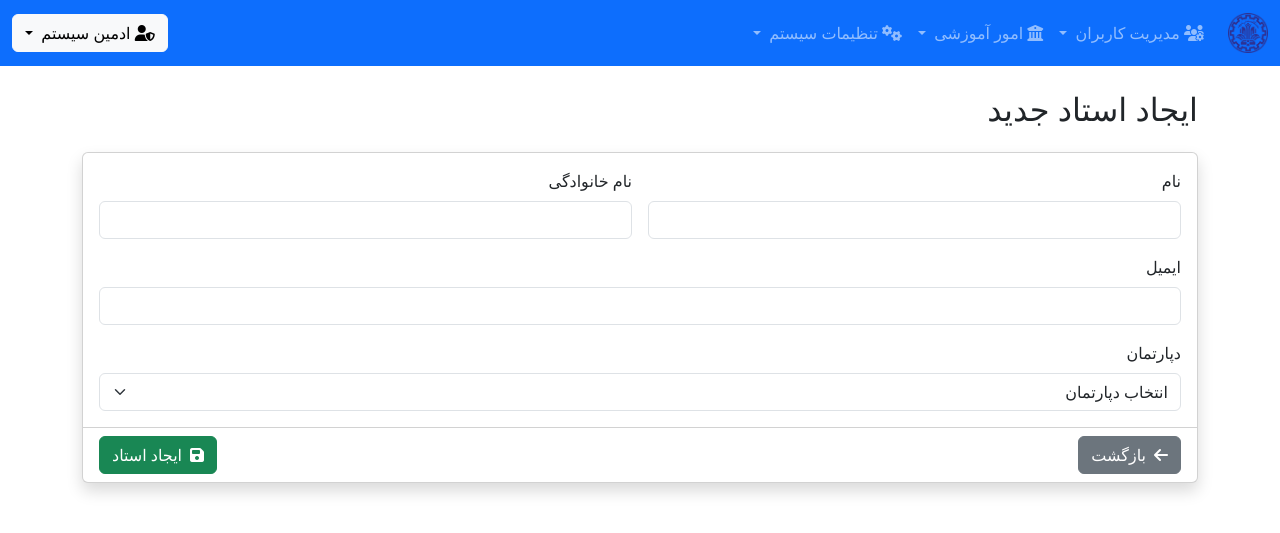
After one commit to aradataei/Course-Management-Software-Sharif-UT-IE-AP-Project, a Django app: page /manager/professors/create/ in a window 1280 px wide. The commit adds this page. Shown: the top 533 px of the page. Run offline with Django 5.2, Linux system fonts and the light colour scheme; a user stored in the database is signed in; data comes from the database, SQL or seed files in the repository; both versions use the stored data as it was after the commit.

Commit message:
add function for professors and departments and classes

```diff
--- a/appCourseWare/adminViews.py
+++ b/appCourseWare/adminViews.py
@@ -94,6 +94,45 @@ def professor_list_view(request):
     return render(request, 'manager/professor_list.html', {'professors': professors})
 
 @staff_member_required
+def professor_create_view(request):
+    try:
+        departments = Department.objects.all()
+        if request.method == 'POST':
+            # Validate required fields
+            first_name = request.POST.get('first_name')
+            last_name = request.POST.get('last_name')
+            email = request.POST.get('email')
+            department_id = request.POST.get('department')
+
+            if not all([first_name, last_name, email, department_id]):
+                raise ValidationError("لطفا تمام فیلدهای ضروری را پر کنید")
+
+            # Check email uniqueness
+            if Professor.objects.filter(email=email).exists():
+                raise ValidationError("این ایمیل قبلاً ثبت شده است")
+
+            department = Department.objects.get(pk=department_id)
+
+            # Create professor
+            professor = Professor.objects.create(
+                first_name=first_name,
+                last_name=last_name,
+                email=email,
+                department=department
+            )
+
+            messages.success(request, 'استاد جدید با موفقیت ایجاد شد')
+            return redirect('professor_list_view')
+
+        return render(request, 'manager/create_professor.html', {
+            'departments': departments
+        })
+
+    except Exception as e:
+        messages.error(request, f'خطا در ایجاد استاد: {str(e)}')
+        return redirect('professor_list_view')
+
+@staff_member_required
 def professor_edit_view(request, pk):
     """ویرایش اطلاعات استاد"""
     professor = get_object_or_404(Professor, pk=pk)
@@ -150,11 +189,48 @@ def department_edit_view(request, pk=None):
 
     return render(request, 'manager/edit_department.html', {'department': department})
 
+@staff_member_required
+def department_delete_view(request, pk):
+    try:
+        department = Department.objects.get(pk=pk)
+        if request.method == 'POST':
+            department.delete()
+            messages.success(request, 'دپارتمان با موفقیت حذف شد')
+            return redirect('department_list_view')
+        return render(request, 'manager/confirm_delete.html', {
+            'object': department,
+            'title': 'حذف دپارتمان',
+            'back_url': reverse('department_list_view')
+        })
+    except Department.DoesNotExist:
+        messages.error(request, 'دپارتمان مورد نظر یافت نشد')
+        return redirect('department_list_view')
+
 # ------------------------ مدیریت کلاس‌ها --------------------------
 @staff_member_required
 def classroom_list_view(request):
     classrooms = Classroom.objects.select_related('department').all()
     return render(request, 'manager/classroom_list.html', {'classrooms': classrooms})
+
+@staff_member_required
+def classroom_create_view(request):
+    if request.method == 'POST':
+        classroom_name = request.POST.get('classroom_name')
+        department_id = request.POST.get('department_id')
+        try:
+            classroom = Classroom.objects.create(
+                classroom_name=classroom_name,
+                department_id=department_id
+            )
+            messages.success(request, 'کلاس با موفقیت ایجاد شد.')
+            return redirect('classroom_list_view')
+        except Exception as e:
+            messages.error(request, f'خطا در ایجاد کلاس: {str(e)}')
+    departments = Department.objects.all()
+    return render(request, 'manager/edit_classroom.html', {
+        'departments': departments,
+        'classroom': None
+    })
 
 @staff_member_required
 def classroom_edit_view(request, pk=None):
@@ -186,6 +262,20 @@ def classroom_edit_view(request, pk=None):
         'classroom': classroom,
         'departments': departments
     })
+
+@staff_member_required
+def classroom_delete_view(request, pk):
+    classroom = get_object_or_404(Classroom, pk=pk)
+    if request.method == 'POST':
+        try:
+            classroom.delete()
+            messages.success(request, 'کلاس با موفقیت حذف شد.')
+        except Exception as e:
+            messages.error(request, f'خطا در حذف کلاس: {str(e)}')
+        return redirect('classroom_list_view')
+
+    # اگر متد POST نبود یعنی کاربر هنوز فرم تایید را نفرستاده
+    return render(request, 'manager/confirm_delete.html', {'object': classroom, 'type': 'کلاس'})
 
 # ------------------------ مدیریت پیشنیازها --------------------------
 @staff_member_required
--- a/appCourseWare/models.py
+++ b/appCourseWare/models.py
@@ -151,11 +151,17 @@ class Student(models.Model):
 
 
 class Department(models.Model):
-    department_name = models.CharField(max_length=100)
+    department_name = models.CharField(
+        max_length=100,
+        unique=True,
+        verbose_name='نام دپارتمان',
+        error_messages={
+            'unique': 'این نام دپارتمان قبلاً ثبت شده است'
+        }
+    )
 
     def __str__(self):
         return self.department_name
-
 
 
 
--- a/appCourseWare/templates/manager/base.html
+++ b/appCourseWare/templates/manager/base.html
@@ -77,10 +77,10 @@
                             <ul class="dropdown-menu">
                                 <li><a class="dropdown-item" href="{% url 'classroom_list_view' %}">
                                     <i class="fas fa-chalkboard"></i> مدیریت کلاس‌ها
-                                </a></li>
-                                {% comment %} <li><a class="dropdown-item" href="{% url 'manage_prerequisites' %}"> {% endcomment %}
+                                {% comment %} </a></li>
+                                <li><a class="dropdown-item" href="{% url 'manage_prerequisites' %}">
                                     <i class="fas fa-link"></i> مدیریت پیش‌نیازها
-                                </a></li>
+                                </a></li> {% endcomment %}
                             </ul>
                         </li>
                     </ul>
--- /dev/null
+++ b/appCourseWare/templates/manager/create_professor.html
@@ -0,0 +1,54 @@
+{% extends 'manager/base.html' %}
+{% load static %}
+
+{% block content %}
+<div class="container">
+    <h2 class="mb-4">ایجاد استاد جدید</h2>
+
+    <form method="post">
+        {% csrf_token %}
+
+        <div class="card shadow">
+            <div class="card-body">
+                <div class="row g-3">
+                    <div class="col-md-6">
+                        <label class="form-label">نام</label>
+                        <input type="text" name="first_name" class="form-control" required>
+                    </div>
+
+                    <div class="col-md-6">
+                        <label class="form-label">نام خانوادگی</label>
+                        <input type="text" name="last_name" class="form-control" required>
+                    </div>
+
+                    <div class="col-md-12">
+                        <label class="form-label">ایمیل</label>
+                        <input type="email" name="email" class="form-control" required>
+                    </div>
+
+                    <div class="col-md-12">
+                        <label class="form-label">دپارتمان</label>
+                        <select name="department" class="form-select" required>
+                            <option value="">انتخاب دپارتمان</option>
+                            {% for department in departments %}
+                            <option value="{{ department.pk }}">{{ department.department_name }}</option>
+                            {% endfor %}
+                        </select>
+                    </div>
+                </div>
+            </div>
+
+            <div class="card-footer bg-transparent">
+                <div class="d-flex justify-content-between">
+                    <a href="{% url 'professor_list_view' %}" class="btn btn-secondary">
+                        <i class="fas fa-arrow-left me-2"></i>بازگشت
+                    </a>
+                    <button type="submit" class="btn btn-success">
+                        <i class="fas fa-save me-2"></i>ایجاد استاد
+                    </button>
+                </div>
+            </div>
+        </div>
+    </form>
+</div>
+{% endblock %}
--- a/appCourseWare/templates/manager/department_list.html
+++ b/appCourseWare/templates/manager/department_list.html
@@ -26,10 +26,16 @@
                 <td>{{ department.department_name }}</td>
                 <td>
                     <a href="{% url 'department_edit_view' department.pk %}" class="btn btn-warning btn-sm">ویرایش</a>
+                    <a href="{% url 'department_delete_view' department.pk %}" class="btn btn-danger btn-sm">
+                        <i class="fas fa-trash"></i> حذف
+                    </a>
                 </td>
             </tr>
             {% endfor %}
         </tbody>
     </table>
+    <a href="{% url 'department_create' %}" class="btn btn-success mb-3">
+        <i class="fas fa-plus"></i> ایجاد دپارتمان جدید
+    </a>
 </div>
 {% endblock %}
--- a/appCourseWare/templates/manager/edit_professor.html
+++ b/appCourseWare/templates/manager/edit_professor.html
@@ -40,4 +40,6 @@
         <a href="{% url 'professor_list_view' %}" class="btn btn-secondary">لغو</a>
     </form>
 </div>
+
+
 {% endblock %}
--- a/appCourseWare/urls.py
+++ b/appCourseWare/urls.py
@@ -13,20 +13,27 @@ urlpatterns = [
     path('manager/students/', adminViews.student_list_view, name='student_list_view'),
     path('manager/students/edit/<int:pk>/', adminViews.student_edit_view, name='student_edit_view'),
     path('manager/students/delete/<int:pk>/', adminViews.student_delete_view, name='student_delete_view'),
+
     path('manager/professors/', adminViews.professor_list_view, name='professor_list_view'),
     path('manager/professors/edit/<int:pk>/', adminViews.professor_edit_view, name='professor_edit_view'),
     path('manager/professors/delete/<int:pk>/', adminViews.professor_delete_view, name='professor_delete_view'),
+    path('manager/professors/create/', adminViews.professor_create_view, name='professor_create_view'),
+
     path('manager/departments/', adminViews.department_list_view, name='department_list_view'),
+    path('manager/departments/create/', adminViews.department_edit_view, name='department_create'),
+    path('manager/departments/delete/<int:pk>/', adminViews.department_delete_view, name='department_delete_view'),
     path('manager/departments/edit/<int:pk>/', adminViews.department_edit_view, name='department_edit_view'),
+
     path('manager/classrooms/', adminViews.classroom_list_view, name='classroom_list_view'),
+    path('manager/classrooms/create/', adminViews.classroom_create_view, name='classroom_create_view'),  # مسیر ایجاد
     path('manager/classrooms/edit/<int:pk>/', adminViews.classroom_edit_view, name='classroom_edit_view'),
+    path('manager/classrooms/delete/<int:pk>/', adminViews.classroom_delete_view, name='classroom_delete_view'),  # مسیر حذف
 
     # Course Management
     path('manager/courses/', adminViews.course_list_view, name='course_list_view'),
     path('manager/courses/create/', adminViews.course_create_view, name='course_create_view'),
     path('manager/courses/edit/<int:pk>/', adminViews.course_edit_view, name='course_edit_view'),
     path('manager/courses/delete/<int:pk>/', adminViews.course_delete_view, name='course_delete_view'),
-    path('manager/courses/<int:course_id>/prerequisites/',
-         adminViews.manage_prerequisites_view, name='manage_prerequisites'),
+    path('manager/courses/<int:course_id>/prerequisites/', adminViews.manage_prerequisites_view, name='manage_prerequisites'),
 
 ]
```
Also changed, not shown: appCourseWare/templates/manager/classroom_list.html (+12 -1 lines), appCourseWare/templates/manager/edit_classroom.html (added, +55 -0 lines), appCourseWare/templates/manager/professor_list.html (+8 -0 lines), appCourseWare/migrations/0004_alter_department_department_name.py (added), db.sqlite3.
